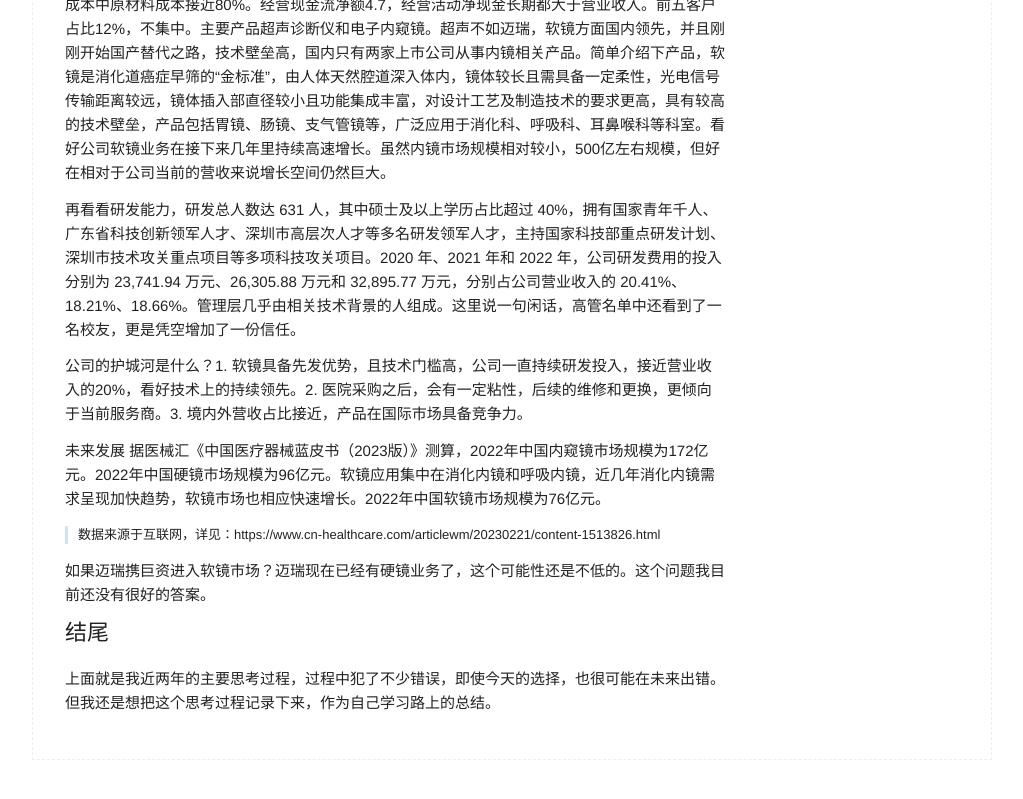
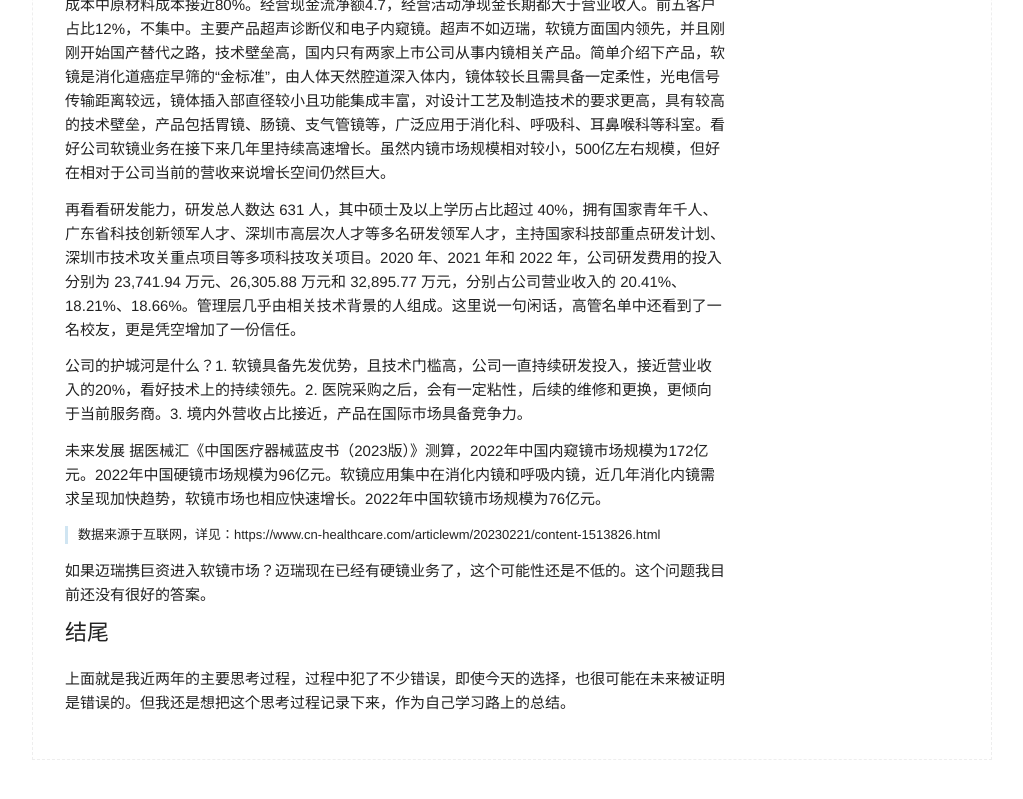
Before and after one commit to BryceHQ/brycehq.github.io, a Jekyll site: the page built from _posts/2023-09-24-医疗.md, in a window 1280 px wide and 900 px high, scrolled down 2786 px. Shown: the top 799 px of the window, without its empty margins (128-1151 px from the left). Built offline with Jekyll 4.4.1, drawn with Linux system fonts in a browser that asks for light colours.

Commit message:
fix: text

```diff
--- a/_posts/2023-09-24-医疗.md
+++ b/_posts/2023-09-24-医疗.md
@@ -48,4 +48,4 @@ categories: 公司分析
 如果迈瑞携巨资进入软镜市场？迈瑞现在已经有硬镜业务了，这个可能性还是不低的。这个问题我目前还没有很好的答案。
 
 ## 结尾
-上面就是我近两年的主要思考过程，过程中犯了不少错误，即使今天的选择，也很可能在未来出错。但我还是想把这个思考过程记录下来，作为自己学习路上的总结。
+上面就是我近两年的主要思考过程，过程中犯了不少错误，即使今天的选择，也很可能在未来被证明是错误的。但我还是想把这个思考过程记录下来，作为自己学习路上的总结。
```
